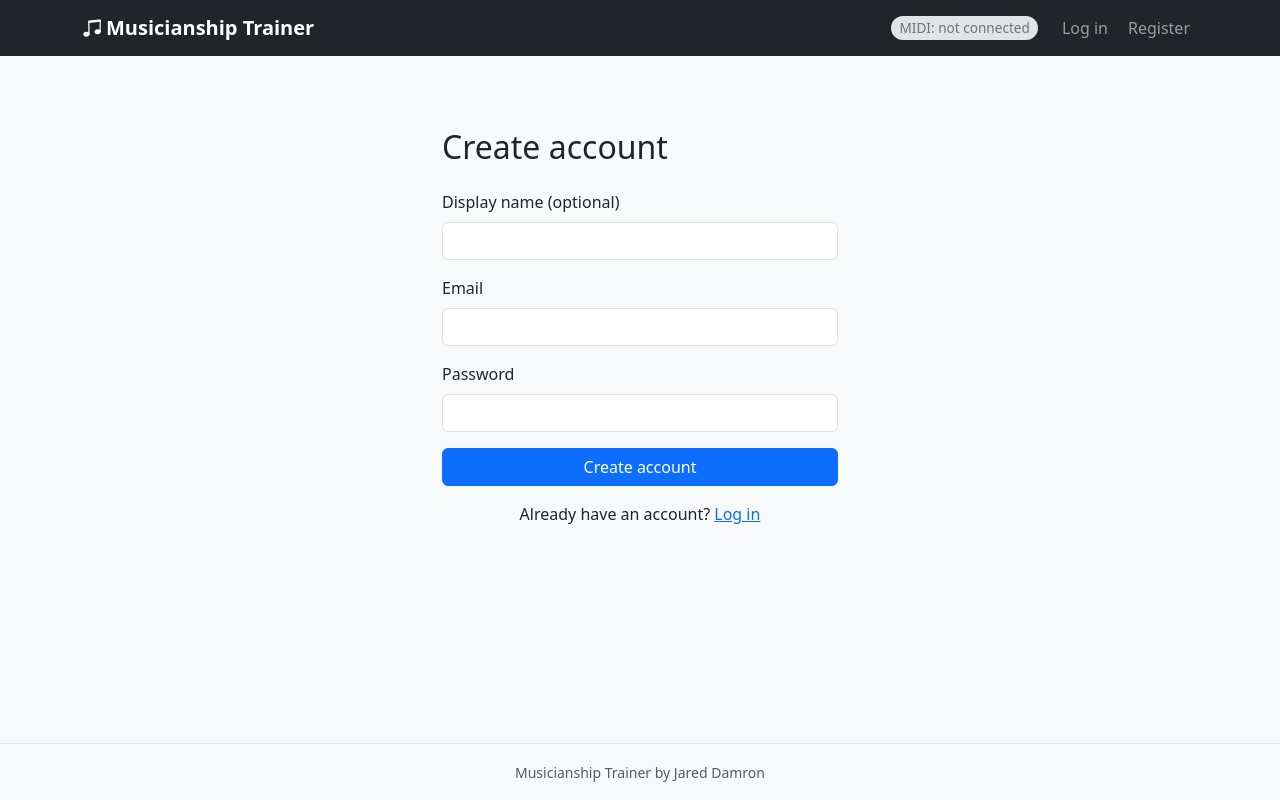
After one commit to FakeBees/Musicianship-Website, a Flask app: page /register in a window 1280 px wide. The commit adds this page. Run offline with Flask 3, Linux system fonts and the light colour scheme.

Commit message:
feat: register/login/logout routes and auth templates, nav links
Co-Authored-By: Claude Sonnet 4.6 <noreply@anthropic.com>

```diff
--- a/app.py
+++ b/app.py
@@ -1,7 +1,7 @@
 import json
 import os
 import random
-from flask import Flask, render_template, request, redirect, url_for, jsonify, session
+from flask import Flask, render_template, request, redirect, url_for, jsonify, session, flash
 from models import db, Melody, Tag, UserAttempt, Rhythm, RhythmAttempt, \
                    ChordProgression, HarmonicAttempt, HolisticExercise, HolisticAttempt, User
 from chord_utils import grade_harmonic_attempt, format_chord_name
@@ -663,6 +663,89 @@ def holistic_results(attempt_id):
 
 
 # ---------------------------------------------------------------------------
+# Auth routes
+# ---------------------------------------------------------------------------
+from werkzeug.security import generate_password_hash, check_password_hash
+
+
+@app.route('/register', methods=['GET', 'POST'])
+def register():
+    if current_user.is_authenticated:
+        return redirect(url_for('home'))
+    if request.method == 'POST':
+        email    = request.form.get('email', '').strip().lower()
+        password = request.form.get('password', '')
+        name     = request.form.get('display_name', '').strip()
+        if not email or not password:
+            flash('Email and password are required.', 'danger')
+            return render_template('auth/register.html')
+        if User.query.filter_by(email=email).first():
+            flash('An account with that email already exists.', 'danger')
+            return render_template('auth/register.html')
+        user = User(
+            email         = email,
+            password_hash = generate_password_hash(password),
+            display_name  = name or email.split('@')[0],
+            role          = 'student',
+        )
+        db.session.add(user)
+        db.session.commit()
+        login_user(user)
+        flash('Account created! Welcome.', 'success')
+        return redirect(url_for('home'))
+    return render_template('auth/register.html')
+
+
+@app.route('/login', methods=['GET', 'POST'])
+def login():
+    if current_user.is_authenticated:
+        return redirect(url_for('home'))
+    if request.method == 'POST':
+        email    = request.form.get('email', '').strip().lower()
+        password = request.form.get('password', '')
+        user     = User.query.filter_by(email=email).first()
+        if not user or not check_password_hash(user.password_hash, password):
+            flash('Invalid email or password.', 'danger')
+            return render_template('auth/login.html')
+        login_user(user, remember=request.form.get('remember') == 'on')
+        next_page = request.args.get('next')
+        return redirect(next_page or url_for('home'))
+    return render_template('auth/login.html')
+
+
+@app.route('/logout')
+@login_required
+def logout():
+    logout_user()
+    flash('You have been logged out.', 'info')
+    return redirect(url_for('home'))
+
+
+# ---------------------------------------------------------------------------
+# Stub routes (replaced in Tasks 1-G and 1-H)
+# ---------------------------------------------------------------------------
+
+@app.route('/admin')
+@login_required
+@role_required('admin')
+def admin_index():
+    return '<h2>Admin CMS — coming in Phase 3</h2>', 200
+
+
+@app.route('/me')
+@login_required
+def me():
+    return render_template('me.html')
+
+
+@app.route('/teacher')
+@login_required
+@role_required('teacher', 'admin')
+def teacher_dashboard():
+    return render_template('teacher/dashboard.html', classes=[])
+
+
+# ---------------------------------------------------------------------------
 # Dev helpers
 # ---------------------------------------------------------------------------
 
--- /dev/null
+++ b/templates/auth/register.html
@@ -0,0 +1,30 @@
+{% extends 'base.html' %}
+{% block title %}Register{% endblock %}
+{% block content %}
+<div class="container py-5" style="max-width:420px">
+  <h2 class="mb-4">Create account</h2>
+  {% with messages = get_flashed_messages(with_categories=true) %}
+    {% for cat, msg in messages %}
+      <div class="alert alert-{{ cat }}">{{ msg }}</div>
+    {% endfor %}
+  {% endwith %}
+  <form method="post">
+    <div class="mb-3">
+      <label class="form-label">Display name (optional)</label>
+      <input type="text" name="display_name" class="form-control">
+    </div>
+    <div class="mb-3">
+      <label class="form-label">Email</label>
+      <input type="email" name="email" class="form-control" required>
+    </div>
+    <div class="mb-3">
+      <label class="form-label">Password</label>
+      <input type="password" name="password" class="form-control" required minlength="8">
+    </div>
+    <button type="submit" class="btn btn-primary w-100">Create account</button>
+  </form>
+  <p class="mt-3 text-center">
+    Already have an account? <a href="{{ url_for('login') }}">Log in</a>
+  </p>
+</div>
+{% endblock %}
--- a/templates/base.html
+++ b/templates/base.html
@@ -23,7 +23,33 @@
     <a class="navbar-brand fw-bold" href="{{ url_for('home') }}">
       <i class="bi bi-music-note-beamed me-1"></i>Musicianship Trainer
     </a>
-    <span id="midi-status" class="midi-disconnected">MIDI: not connected</span>
+    <div class="d-flex align-items-center gap-3">
+      <span id="midi-status" class="midi-disconnected">MIDI: not connected</span>
+      <ul class="navbar-nav flex-row gap-1 mb-0">
+        {% if current_user.is_authenticated %}
+        <li class="nav-item dropdown">
+          <a class="nav-link dropdown-toggle" href="#" data-bs-toggle="dropdown">
+            {{ current_user.display_name or current_user.email }}
+          </a>
+          <ul class="dropdown-menu dropdown-menu-end">
+            <li><a class="dropdown-item" href="{{ url_for('me') }}">My Progress</a></li>
+            {% if current_user.role in ('teacher', 'admin') %}
+            <li><a class="dropdown-item" href="{{ url_for('teacher_dashboard') }}">My Classes</a></li>
+            {% endif %}
+            {% if current_user.role == 'admin' %}
+            <li><hr class="dropdown-divider"></li>
+            <li><a class="dropdown-item" href="{{ url_for('admin_index') }}">Admin</a></li>
+            {% endif %}
+            <li><hr class="dropdown-divider"></li>
+            <li><a class="dropdown-item" href="{{ url_for('logout') }}">Log out</a></li>
+          </ul>
+        </li>
+        {% else %}
+        <li class="nav-item"><a class="nav-link" href="{{ url_for('login') }}">Log in</a></li>
+        <li class="nav-item"><a class="nav-link" href="{{ url_for('register') }}">Register</a></li>
+        {% endif %}
+      </ul>
+    </div>
   </div>
 </nav>
 
--- /dev/null
+++ b/templates/me.html
@@ -0,0 +1,5 @@
+{% extends 'base.html' %}
+{% block title %}My Progress{% endblock %}
+{% block content %}
+<p>Progress page coming soon.</p>
+{% endblock %}
--- /dev/null
+++ b/templates/teacher/dashboard.html
@@ -0,0 +1,5 @@
+{% extends 'base.html' %}
+{% block title %}My Classes{% endblock %}
+{% block content %}
+<p>Teacher dashboard coming soon.</p>
+{% endblock %}
```
Also changed, not shown: templates/auth/login.html (added, +30 -0 lines).
